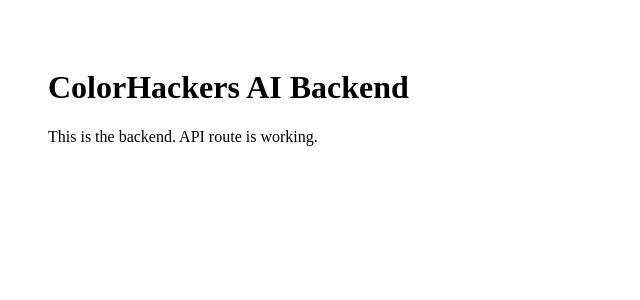
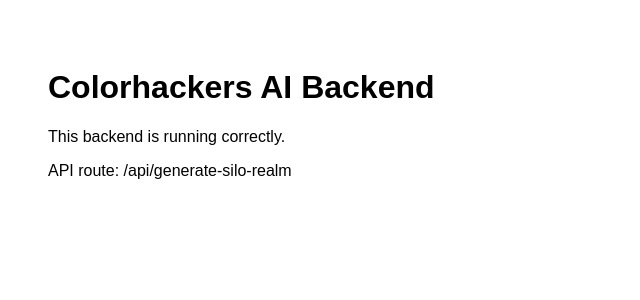
Before and after one commit to COLORHACKERS/colorhackers-ai-backend, a Next.js app: page / in a window 1280 px wide. Shown: the top 300 px of the page, without its empty margins (0-640 px from the left). Built offline with nearby package versions, Linux system fonts and the light colour scheme.

Commit message:
Update page.tsx

```diff
--- a/app/page.tsx
+++ b/app/page.tsx
@@ -1,8 +1,9 @@
 export default function Home() {
   return (
-    <div style={{ padding: 40 }}>
-      <h1>ColorHackers AI Backend</h1>
-      <p>This is the backend. API route is working.</p>
+    <div style={{ padding: 40, fontFamily: 'sans-serif' }}>
+      <h1>Colorhackers AI Backend</h1>
+      <p>This backend is running correctly.</p>
+      <p>API route: /api/generate-silo-realm</p>
     </div>
   );
 }
```
